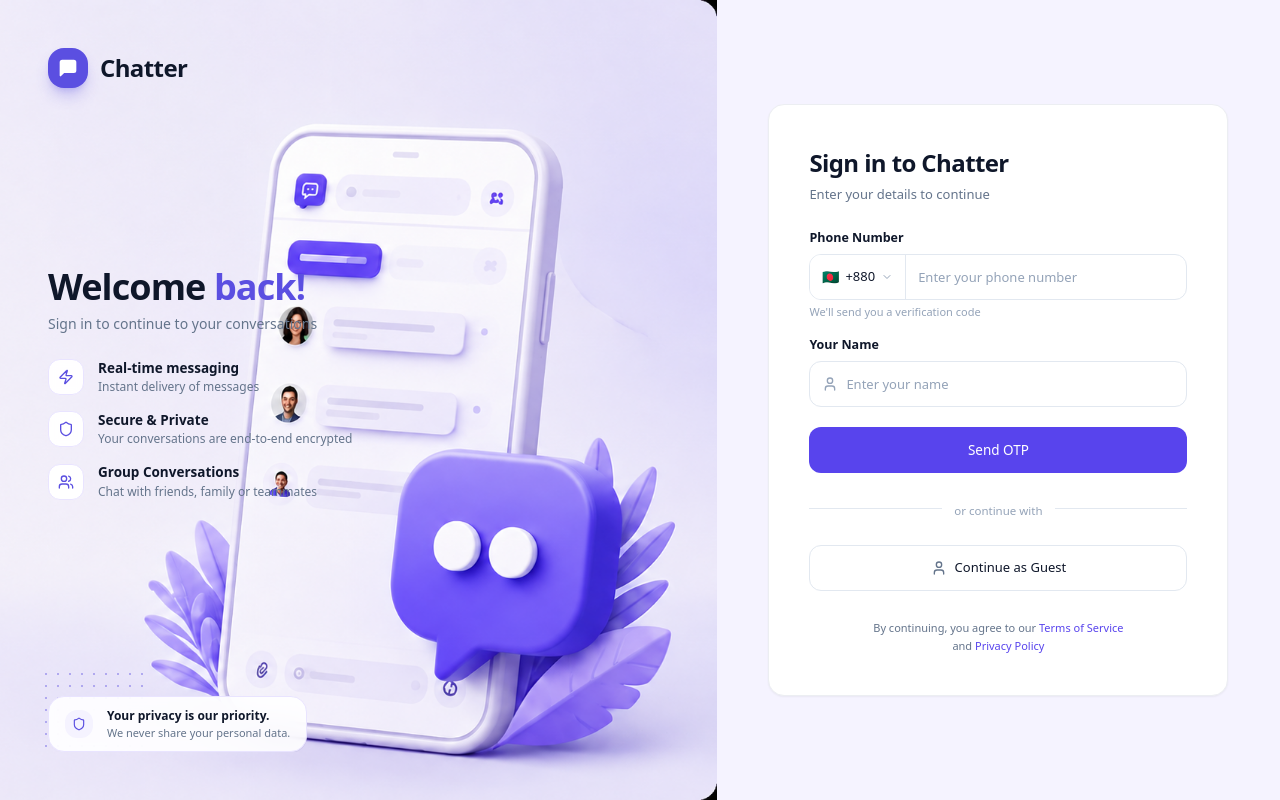
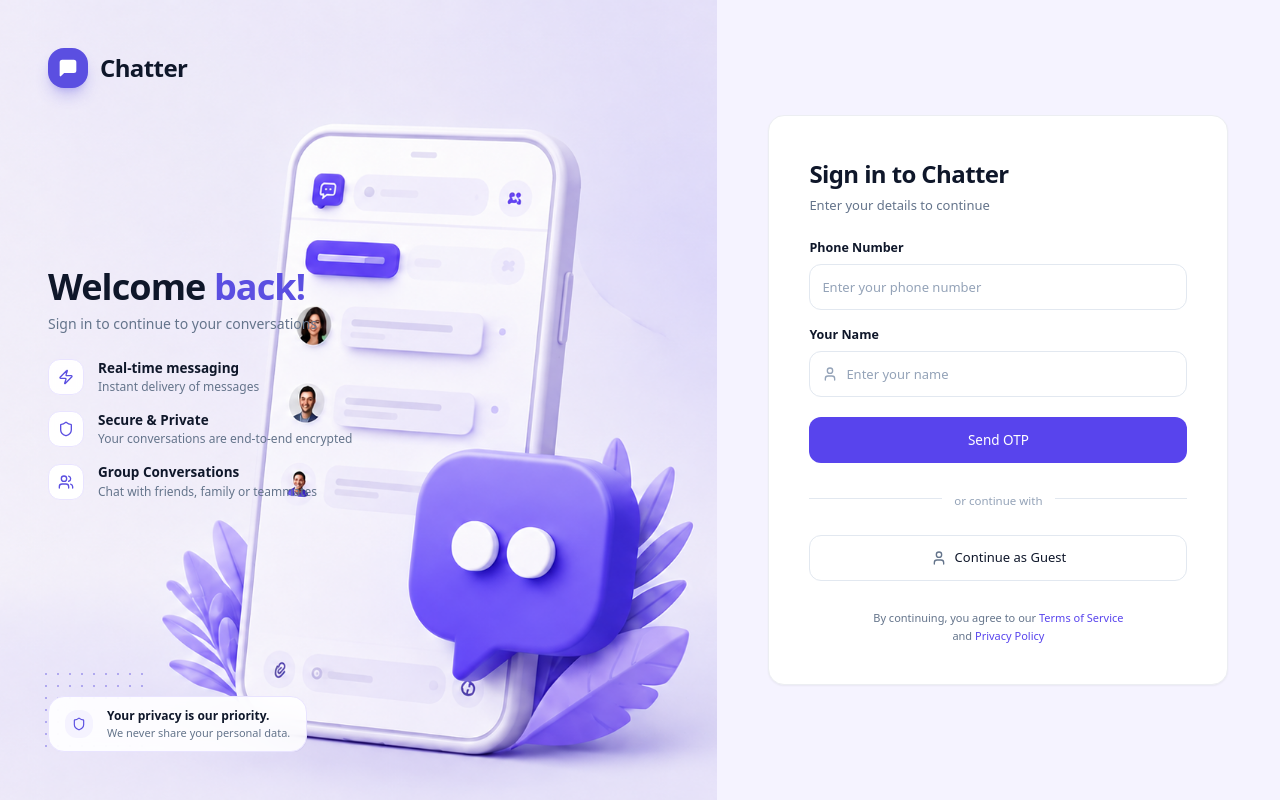
Before and after one commit to Alok4D/chat-app-frontend, a Next.js app: page /login in a window 1280 px wide. Built offline with nearby package versions, Linux system fonts and the light colour scheme; no server answers.

Commit message:
feat: implement login page with responsive layout and validation-backed form component

```diff
--- a/app/(auth)/_components/LoginForm.tsx
+++ b/app/(auth)/_components/LoginForm.tsx
@@ -57,12 +57,7 @@ export const LoginForm: React.FC = () => {
             Phone Number
           </label>
           <div className="flex items-center h-[46px] border border-[#E2E8F0] rounded-lg bg-white focus-within:border-[#5844ED] transition-colors overflow-hidden">
-            {/* Country Dropdown */}
-            <div className="flex items-center gap-1.5 px-3 h-full bg-white border-r border-[#E2E8F0] text-[13px] text-[#0F172A] shrink-0 select-none">
-              <span className="text-sm leading-none">🇧🇩</span>
-              <span className="font-medium">+880</span>
-              <ChevronDown className="w-3 h-3 text-[#94A3B8]" />
-            </div>
+
             <input
               type="tel"
               placeholder="Enter your phone number"
@@ -70,11 +65,6 @@ export const LoginForm: React.FC = () => {
               {...register("phone")}
             />
           </div>
-          {errors.phone ? (
-            <p className="mt-1 text-xs text-red-500 font-medium">{errors.phone.message}</p>
-          ) : (
-            <p className="mt-1 text-[11px] text-[#94A3B8]">We'll send you a verification code</p>
-          )}
         </div>
 
         {/* Your Name Field */}
--- a/app/(auth)/login/page.tsx
+++ b/app/(auth)/login/page.tsx
@@ -14,7 +14,7 @@ export default function LoginPage() {
       <section className="hidden lg:flex lg:w-[55%] xl:w-[56%] relative h-screen overflow-hidden shrink-0">
         {/* Full-Height 3D Background Image */}
         <Image
-          src="/images/login-hero.png"
+          src="/images/ChatGPT Image Aug 21, 2026, 10_53_28 PM copy.png"
           alt="Chatter 3D Showcase"
           fill
           priority
```
Also changed, not shown: public/images/ChatGPT Image Aug 21, 2026, 10_53_28 PM copy.png (added).
